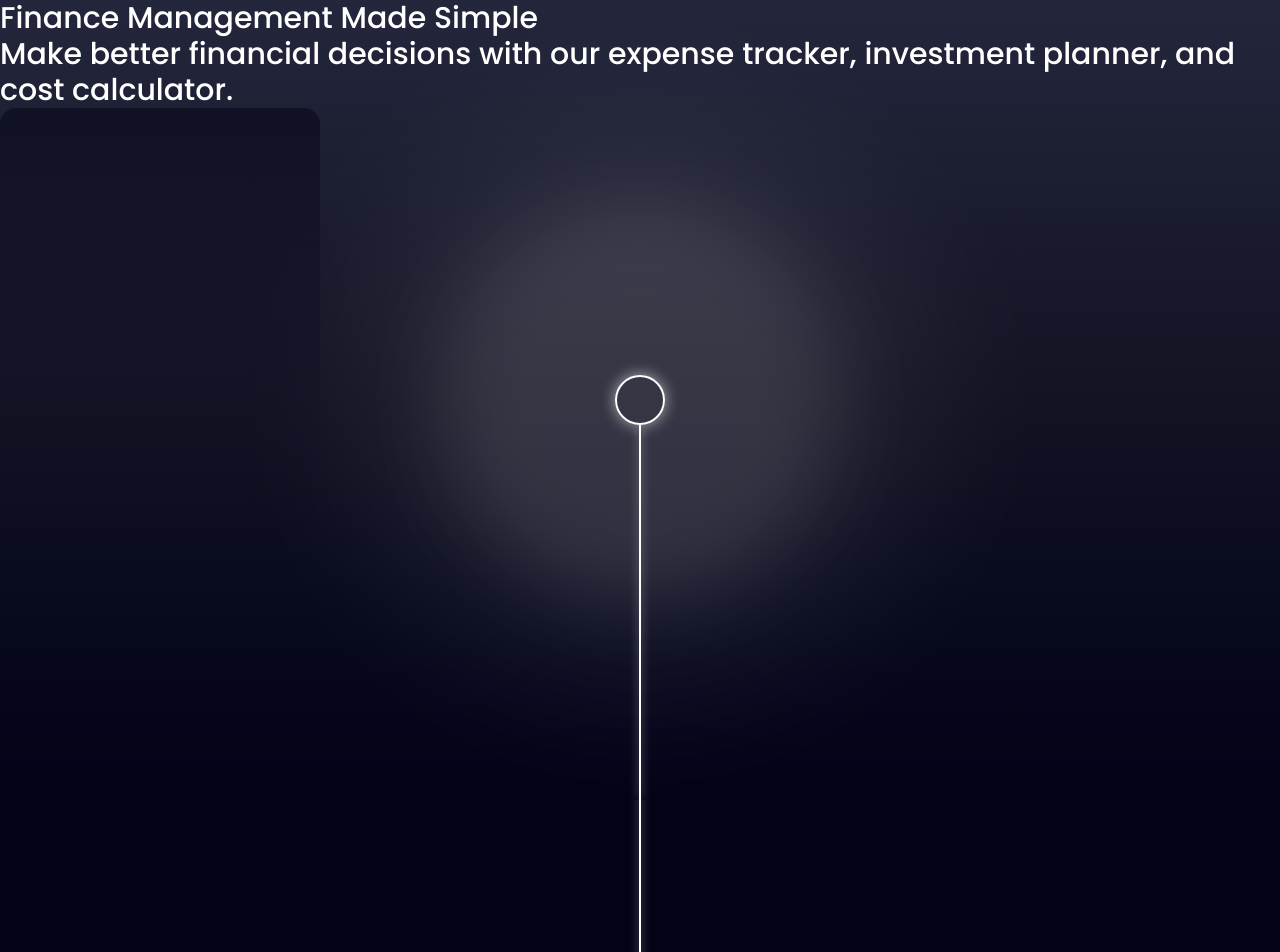
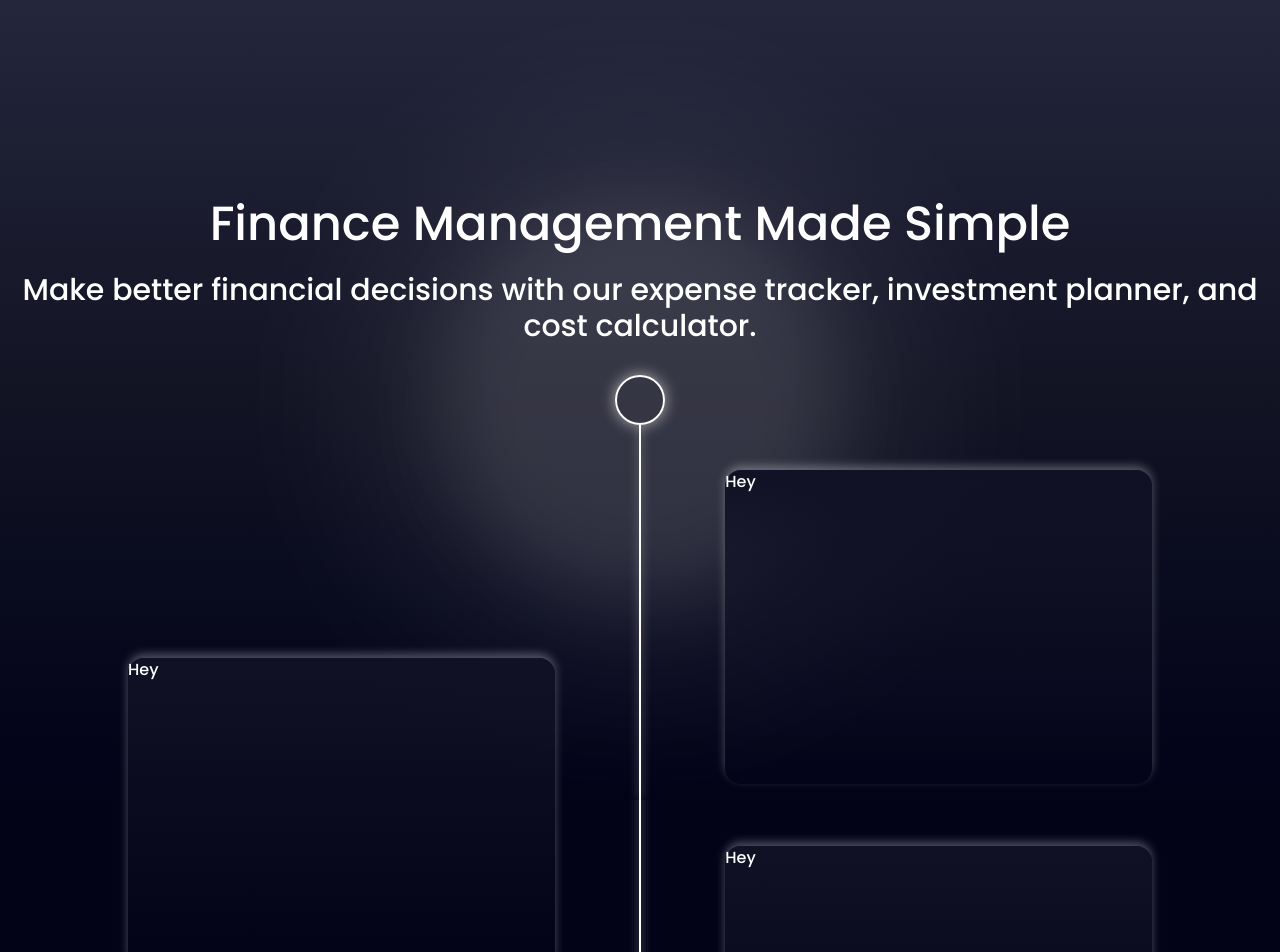
Before and after one commit to Aditya-Kumar-33/Financial_Planner, a React (Vite) app: page / in a window 1280 px wide. Shown: the top 952 px of the page. Built offline with nearby package versions, Linux system fonts and the light colour scheme; a web font is replaced by a local one.

Commit message:
Home page

```diff
--- a/src/pages/Home.jsx
+++ b/src/pages/Home.jsx
@@ -3,14 +3,37 @@ import BackGround from "../components/BackGround";
 
 const Home = () => {
   return (
-    <div className="relative">
+    <div className="relative h-screen">
+
       <BackGround />
-      <div className="absolute inset-0">
-        <h1 className="text-white text-3xl font-bold">Finance Management Made Simple</h1>
-        <h1 className="text-white text-3xl font-bold">
+
+      {/* Container over bg */}
+      <div className="absolute inset-0 flex flex-col h-[200vh]">
+
+        <div className="flex flex-col items-center text-center space-y-6 mt-[25vh]">
+          <h1 className="text-white text-5xl font-bold font-manrope">
+            Finance Management Made Simple
+          </h1>
+          <h1 className="text-white text-3xl font-bold font-spaceGrotesk">
             Make better financial decisions with our expense tracker, investment planner, and cost calculator.
-        </h1>
-        <div className="w-1/4 h-1/4 rounded-2xl bg-gradient-to-b from-[#111125] to-transparent"></div>
+          </h1>
+        </div>
+
+        {/* Bottom Section */}
+        <div className="relative h-full w-full">
+            <div className="absolute right-[10%] top-[10%] w-1/3 h-1/4 rounded-2xl bg-gradient-to-b from-[#111125] to-transparent shadow-[0_-4px_10px_rgba(255,255,255,0.3)] text-white">
+                Hey
+            </div>
+            <div className="absolute left-[10%] top-[25%] w-1/3 h-1/4 rounded-2xl bg-gradient-to-b from-[#111125] to-transparent shadow-[0_-4px_10px_rgba(255,255,255,0.3)] text-white">
+                Hey
+            </div>
+            <div className="absolute right-[10%] top-[40%] w-1/3 h-1/4 rounded-2xl bg-gradient-to-b from-[#111125] to-transparent shadow-[0_-4px_10px_rgba(255,255,255,0.3)] text-white">
+                Hey
+            </div>
+            <div className="absolute left-[10%] top-[55%] w-1/3 h-1/4 rounded-2xl bg-gradient-to-b from-[#111125] to-transparent shadow-[0_-4px_10px_rgba(255,255,255,0.3)] text-white">
+                Hey
+            </div>
+        </div>
       </div>
     </div>
   );
```
